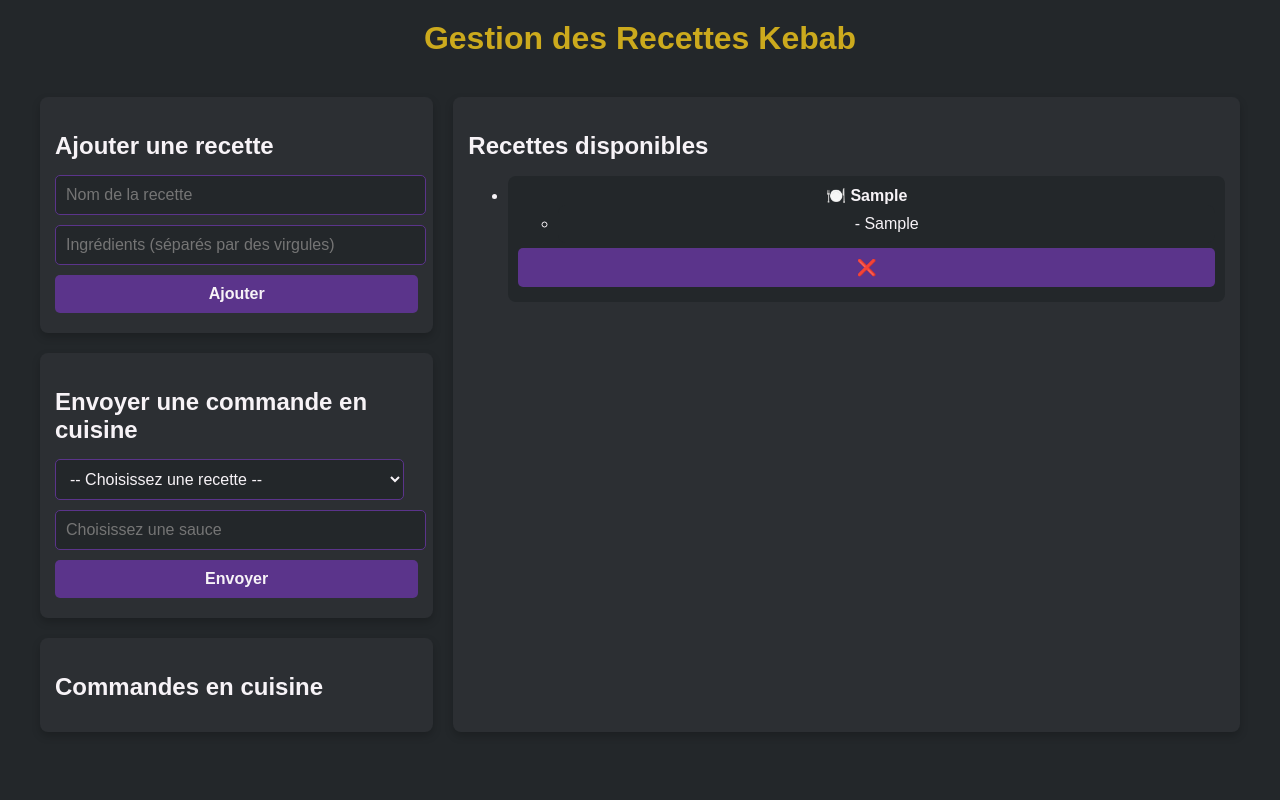
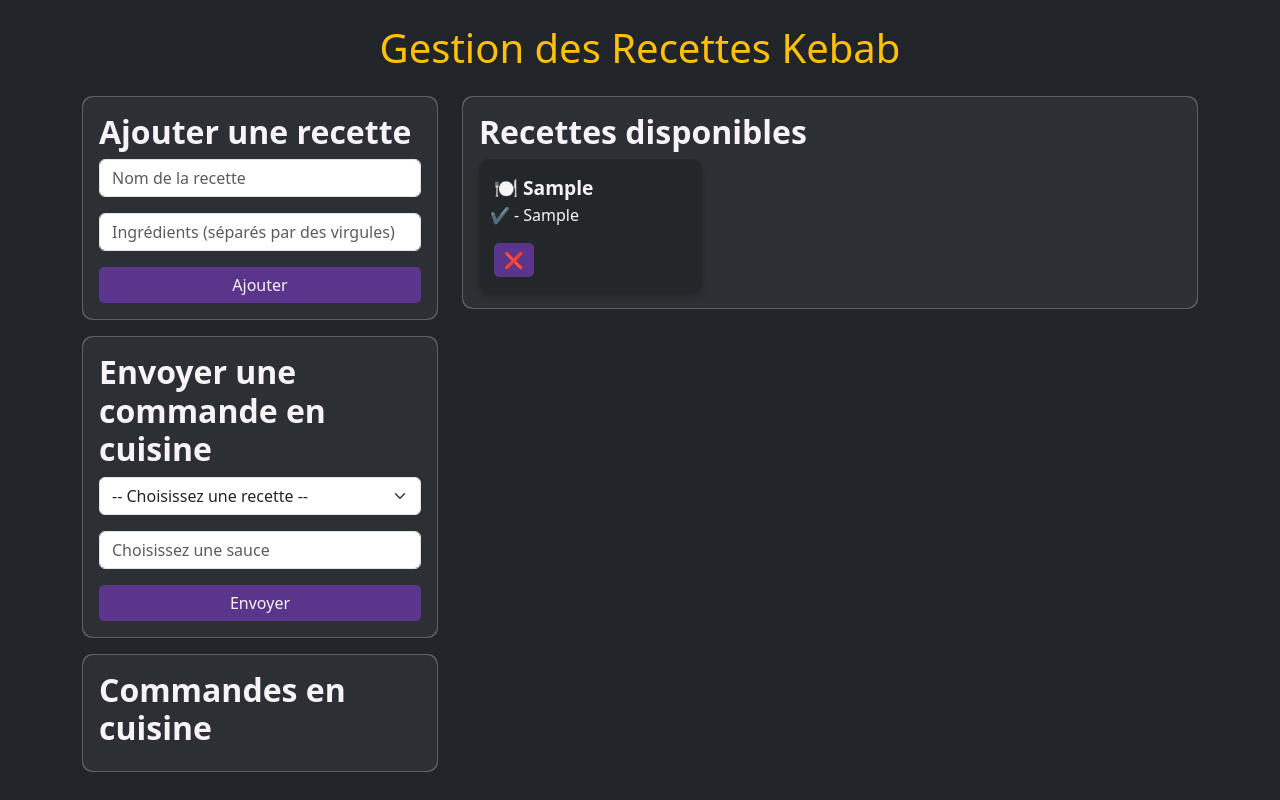
Before and after one commit to ClementCastex/partiel-kebab-app, a plain HTML site: page index.html in a window 1280 px wide. Both pictures are taken after typing "Sample", "Sample" into the empty fields and a click on the button "Ajouter". Drawn offline with nearby package versions, Linux system fonts and the light colour scheme.

Commit message:
ajout de bootstrap- modification

```diff
--- a/index.html
+++ b/index.html
@@ -5,49 +5,72 @@
     <meta charset="UTF-8">
     <meta name="viewport" content="width=device-width, initial-scale=1.0">
     <title>Kebab Manager</title>
+    <link href="https://cdn.jsdelivr.net/npm/bootstrap@5.3.1/dist/css/bootstrap.min.css" rel="stylesheet">
     <link rel="stylesheet" href="style.css">
 </head>
 
-<body>
+<body class="bg-dark text-light">
+    <div class="container my-4">
+        <h1 class="text-center text-warning">Gestion des Recettes Kebab</h1>
 
-    <h1>Gestion des Recettes Kebab</h1>
+        <div class="row mt-4">
+            <!-- Colonne gauche -->
+            <div class="col-md-4">
+                <!-- Ajouter une recette -->
+                <div class="card bg-secondary mb-3">
+                    <div class="card-body">
+                        <h2 class="card-title">Ajouter une recette</h2>
+                        <form id="recipe-form">
+                            <div class="mb-3">
+                                <input type="text" id="recipe-name" class="form-control" placeholder="Nom de la recette"
+                                    required>
+                            </div>
+                            <div class="mb-3">
+                                <input type="text" id="recipe-ingredients" class="form-control"
+                                    placeholder="Ingrédients (séparés par des virgules)" required>
+                            </div>
+                            <button type="submit" class="btn btn-warning w-100">Ajouter</button>
+                        </form>
+                    </div>
+                </div>
 
-    <div class="container">
-        <!-- Colonne de gauche -->
-        <div class="left">
-            <section class="add-recipe">
-                <h2>Ajouter une recette</h2>
-                <form id="recipe-form">
-                    <input type="text" id="recipe-name" placeholder="Nom de la recette" required>
-                    <input type="text" id="recipe-ingredients" placeholder="Ingrédients (séparés par des virgules)"
-                        required>
-                    <button type="submit">Ajouter</button>
-                </form>
-            </section>
+                <!-- Envoyer une commande -->
+                <div class="card bg-secondary mb-3">
+                    <div class="card-body">
+                        <h2 class="card-title">Envoyer une commande en cuisine</h2>
+                        <div class="mb-3">
+                            <select id="recipe-select" class="form-select">
+                                <option value="">-- Choisissez une recette --</option>
+                            </select>
+                        </div>
+                        <div class="mb-3">
+                            <input type="text" id="sauce" class="form-control" placeholder="Choisissez une sauce"
+                                required>
+                        </div>
+                        <button id="send-order" class="btn btn-warning w-100">Envoyer</button>
+                    </div>
+                </div>
 
-            <section class="send-recipe">
-                <h2>Envoyer une commande en cuisine</h2>
-                <select id="recipe-select">
-                    <option value="">-- Choisissez une recette --</option>
-                </select>
-                <input type="text" id="sauce" placeholder="Choisissez une sauce" required>
-                <button id="send-order">Envoyer</button>
-            </section>
+                <!-- Commandes en cuisine -->
+                <div class="card bg-secondary">
+                    <div class="card-body">
+                        <h2 class="card-title">Commandes en cuisine</h2>
+                        <ul id="order-list" class="list-group"></ul>
+                    </div>
+                </div>
+            </div>
 
-            <section class="order-kitchen">
-                <h2>Commandes en cuisine</h2>
-                <ul id="order-list"></ul>
-            </section>
-        </div>
-
-        <!-- Colonne de droite -->
-        <div class="show-recipe">
-            <h2>Recettes disponibles</h2>
-            <ul id="recipe-list"></ul>
+            <!-- Colonne droite -->
+            <div class="col-md-8">
+                <div class="card bg-secondary">
+                    <div class="card-body">
+                        <h2 class="card-title">Recettes disponibles</h2>
+                        <div id="recipe-list" class="row g-3"></div>
+                    </div>
+                </div>
+            </div>
         </div>
     </div>
-
-
     <script src="script.js"></script>
 </body>
 
--- a/script.js
+++ b/script.js
@@ -48,13 +48,22 @@ recipeForm.addEventListener("submit", (e) => {
 
 
 function updateRecipeList() {
+    const recipeList = document.getElementById("recipe-list");
     recipeList.innerHTML = "";
 
     recipes.forEach((recipe, index) => {
-        const li = document.createElement("li");
+
+        const card = document.createElement("div");
+        card.className = "col-md-4";
+
+        const cardBody = document.createElement("div");
+        cardBody.className = "recipe-card";
+
 
         const title = document.createElement("strong");
         title.textContent = `🍽️ ${recipe.name}`;
+        cardBody.appendChild(title);
+
 
         const ingredientList = document.createElement("ul");
         recipe.ingredients.split(",").forEach((ingredient) => {
@@ -62,17 +71,19 @@ function updateRecipeList() {
             ingredientItem.textContent = `- ${ingredient.trim()}`;
             ingredientList.appendChild(ingredientItem);
         });
+        cardBody.appendChild(ingredientList);
+
 
         const deleteButton = document.createElement("button");
         deleteButton.textContent = "❌";
+        deleteButton.className = "delete-button";
         deleteButton.onclick = () => deleteRecipe(index);
-
-        li.appendChild(title);
-        li.appendChild(ingredientList);
-        li.appendChild(deleteButton);
-        recipeList.appendChild(li);
+        cardBody.appendChild(deleteButton);
+        card.appendChild(cardBody);
+        recipeList.appendChild(card);
     });
 }
+
 
 
 function deleteRecipe(index) {
--- a/style.css
+++ b/style.css
@@ -1,109 +1,85 @@
-
 body {
-    font-family: Arial, sans-serif;
-    margin: 0;
-    padding: 0;
-    background-color: #23272A; /* Fond sombre */
-    color: #F7F3F7; /* Texte clair */
-    display: flex;
-    flex-direction: column;
-    align-items: center;
+    background-color: #23272A;
+    color: #F7F3F7;
 }
 
-h1 {
-    text-align: center;
-    font-size: 2rem;
-    margin: 20px 0;
-    color: #CCAA1D;
+.card {
+    border-radius: 10px;
+}
+.card-body {
+    background-color: #2C2F33;
+    border-radius: 10px;
+    border: none;
 }
 
-h2 {
-    font-size: 1.5rem;
-    margin-bottom: 10px;
+.card-title {
+    font-weight: bold;
+    color: #F7F3F7;
+}
+
+.list-group-item {
+    background-color: #2C2F33;
+    color: #F7F3F7;
+    border: none;
+    border-radius: 5px;
+    margin-bottom: 5px;
+}
+
+.list-group-item strong {
+    display: block;
+    font-size: 1.2rem;
+    color: #F7F3F7;
+}
+
+.list-group-item span {
+    font-size: 0.9rem;
+    color: #5B348B;
+}
+
+.recipe-card {
+    background-color: #23272A;
+    color: #F7F3F7;
+    border: none;
+    border-radius: 10px;
+    padding: 15px;
+    box-shadow: 0 4px 6px rgba(0, 0, 0, 0.2);
+}
+
+.recipe-card strong {
+    font-size: 1.2rem;
+    color: #F7F3F7;
+}
+
+.recipe-card ul {
+    padding-left: 20px;
+}
+
+.recipe-card ul li {
+    list-style-type: "✔️ ";
     color: #F7F3F7;
 }
 
 
-.container {
-    display: grid;
-    grid-template-columns: 1fr 2fr;
-    gap: 20px;
-    max-width: 1200px;
-    width: 100%;
-    padding: 20px;
+.delete-button {
+    background-color: #5B348B;
+    color: #23272A;
+    border: none;
+    padding: 5px 10px;
+    cursor: pointer;
+    border-radius: 5px;
+    transition: background-color 0.3s ease;
 }
 
-
-.left {
-    display: flex;
-    flex-direction: column;
-    gap: 20px;
+.delete-button:hover {
+    background-color: #2a1741;
 }
 
-.add-recipe, .send-recipe, .order-kitchen {
-    background-color: #2C2F33;
-    padding: 15px;
-    border-radius: 8px;
-    box-shadow: 0 4px 8px rgba(0, 0, 0, 0.2);
+.btn.btn-warning.w-100,button{
+    background-color: #5B348B;
+    border :#2a1741 1px;
+    color :#F7F3F7;
+    border-radius: 5px;
 }
-
-.show-recipe {
-    background-color: #2C2F33;
-    padding: 15px;
-    border-radius: 8px;
-    box-shadow: 0 4px 8px rgba(0, 0, 0, 0.2);
+span,strong{
+    color :#F7F3F7;
 }
-
-
-#recipe-list {
-    display: grid;
-    grid-template-columns: repeat(auto-fit, minmax(300px, 1fr));
-    gap: 15px;
-}
-
-#recipe-list li {
-    background-color: #23272A;
-    color: #F7F3F7;
-    padding: 10px;
-    border-radius: 8px;
-    text-align: center;
-}
-
-
-input, select, button {
-    width: 100%;
-    padding: 10px;
-    margin: 5px 0;
-    border: none;
-    border-radius: 5px;
-    font-size: 1rem;
-}
-
-input, select {
-    width: 96%;
-    background-color: #23272A;
-    color: #F7F3F7;
-    border: 1px solid #5B348B;
-}
-
-button {
-    background-color: #5B348B;
-    color: #F7F3F7;
-    font-weight: bold;
-    cursor: pointer;
-    transition: background-color 0.3s;
-}
-
-button:hover {
-    background-color: #CCAA1D;
-}
-
-/* Orders list */
-#order-list li {
-    background-color: #5B348B;
-    color: #F7F3F7;
-    padding: 10px;
-    margin: 10px 0;
-    border-radius: 8px;
-    box-shadow: 0 2px 4px rgba(0, 0, 0, 0.2);
-}
```
